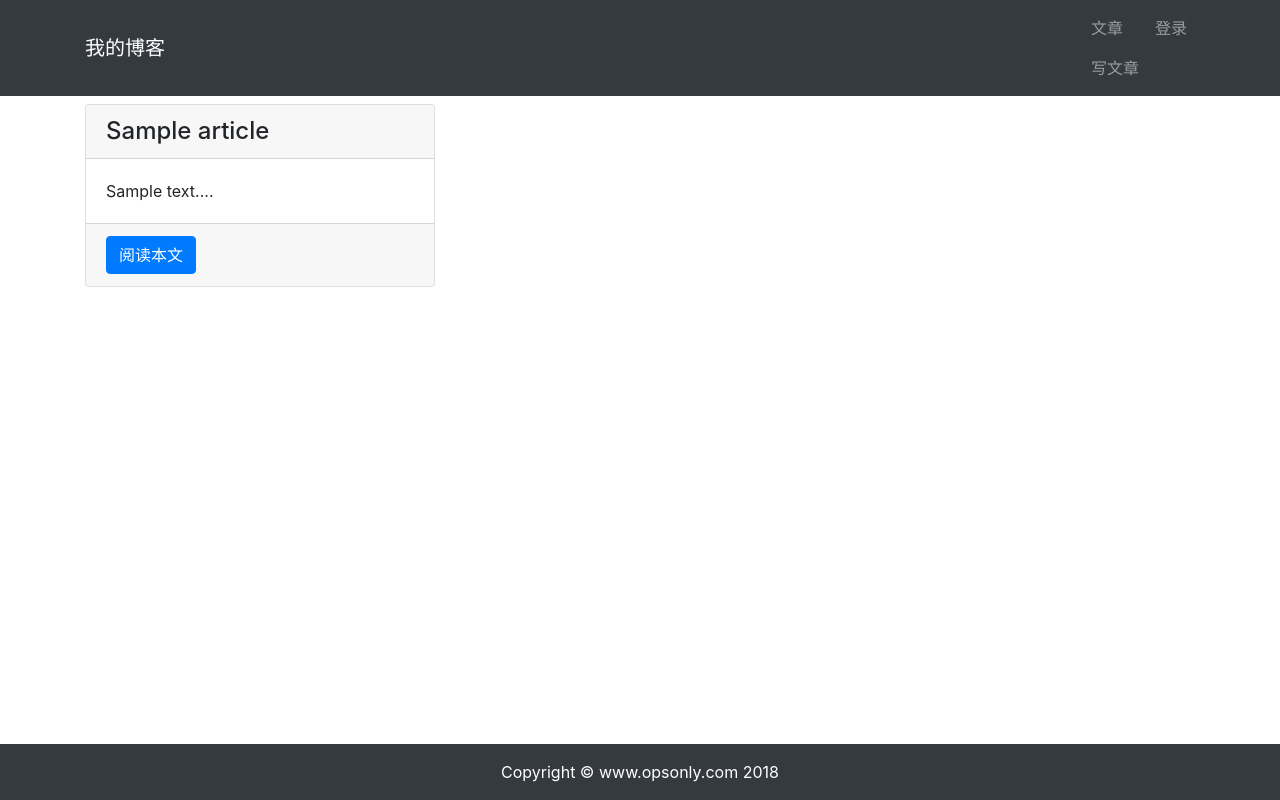
After one commit to opsonly/my_blog, a Django app: template templates/article/own.html in a window 1280 px wide. The commit adds this page. Run offline with Django 3.2, Linux system fonts and the light colour scheme; the template is opened without the code that fills it: most values are stand-ins (such as "Sample title", 1, 10 or a date in 2020); some libraries are stand-ins or nearby versions.

Commit message:
'完善修改博客功能'

```diff
--- a/article/urls.py
+++ b/article/urls.py
@@ -8,5 +8,5 @@ urlpatterns = [
     path('article-create/',views.article_create,name = 'article_create'),
     path('article-delete/<int:id>/',views.article_delete,name='article_delete'),
     path('article-update/<int:id>/',views.article_update,name = 'article_update'),
-
+    path('article-own/',views.article_own,name='article_own'),
 ]
--- /dev/null
+++ b/templates/article/own.html
@@ -0,0 +1,33 @@
+<!-- extends表明此页面继承自 base.html 文件 -->
+{% extends "base.html" %}
+{% load staticfiles %}
+<!-- 写入 base.html 中定义的 title -->
+{% block title %}
+    首页
+{% endblock title %}
+<!-- 写入 base.html 中定义的 content -->
+{% block content %}
+<!-- 定义放置文章标题的div容器 -->
+<div class="container">
+    <div class="row mt-2">
+        {% for article in articles %}
+        <!-- 文章内容 -->
+        <div class="col-4 mb-4">
+        <!-- 卡片容器 -->
+            <div class="card h-100">
+                <!-- 标题 -->
+                <h4 class="card-header">{{ article.title }}</h4>
+                <!-- 摘要 -->
+                <div class="card-body">
+                    <p class="card-text">{{ article.body|slice:'100' }}...</p>
+                </div>
+                <!-- 注脚 -->
+                <div class="card-footer">
+                    <a href="{% url 'article:article_detail' article.id %}" class="btn btn-primary">阅读本文</a>
+                </div>
+            </div>
+        </div>
+        {% endfor %}
+    </div>
+</div>
+{% endblock content %}
--- a/templates/header.html
+++ b/templates/header.html
@@ -2,7 +2,7 @@
 <nav class="navbar navbar-expand-lg navbar-dark bg-dark">
   <div class="container">
     <!-- 导航栏商标 -->
-    <a class="navbar-brand" href="#">我的博客</a>
+    <a class="navbar-brand" href="{% url 'article:article_own'%}">我的博客</a>
     <!-- 导航入口 -->
     <div>
       <ul class="navbar-nav">
```
Also changed, not shown: article/views.py (+13 -1 lines), templates/article/detail.html (+4 -4 lines), db.sqlite3.
